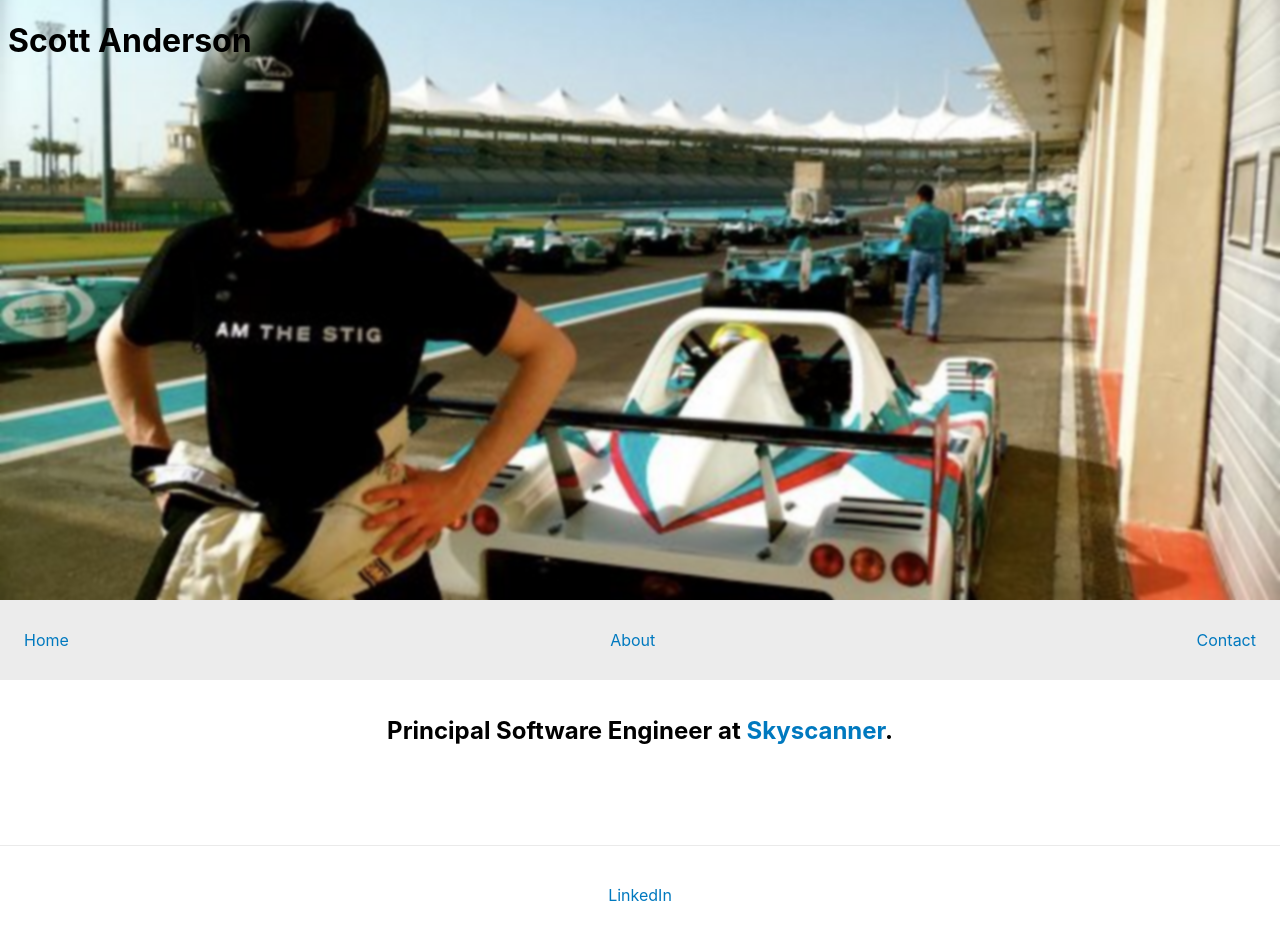
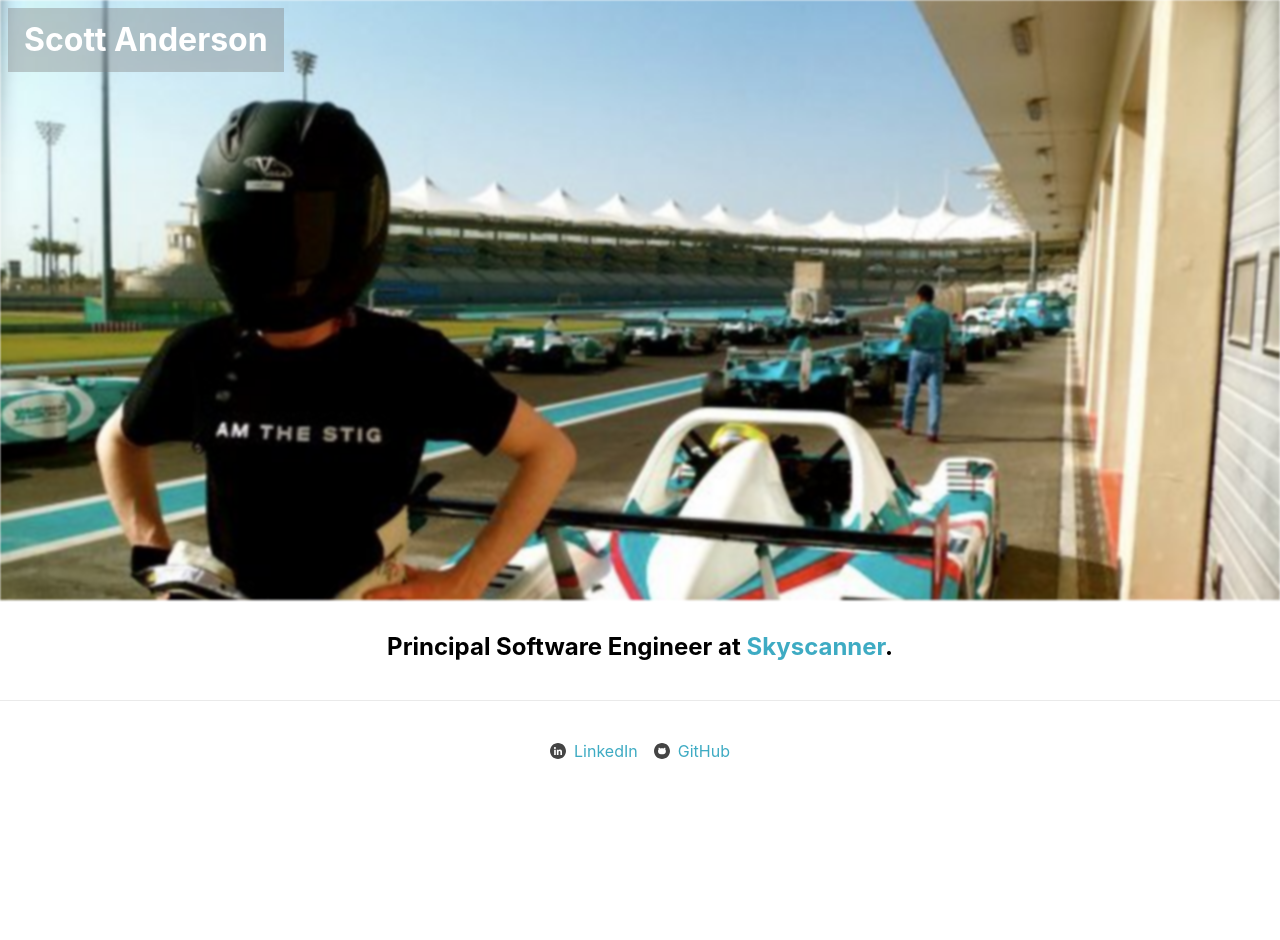
Before and after one commit to scottkenanderson/scottkenanderson.github.io, a Next.js app: page / in a window 1280 px wide. Shown: the top 940 px of the page. After the commit the page ends 800 px from the top, so only its background shows below. Built offline with nearby package versions, Linux system fonts and the light colour scheme.

Commit message:
add social media icons, scrim (#13)

```diff
--- /dev/null
+++ b/components/Footer.jsx
@@ -0,0 +1,31 @@
+import Link from 'next/link';
+import styles from '../styles/Footer.module.scss';
+
+const LinkedIn = () => (
+  <Link href="https://www.linkedin.com/in/scottkenanderson/" className={styles.socialMediaLink}>
+    <a>
+      <div className={styles.socialMediaLink__linkedIn} />
+      LinkedIn
+    </a>
+  </Link>
+);
+
+const Github = () => (
+  <Link href="https://github.com/scottkenanderson/" className={styles.socialMediaLink}>
+    <a>
+      <div className={styles.socialMediaLink__github} />
+      GitHub
+    </a>
+  </Link>
+);
+
+const Footer = () => (
+  <footer className={styles.footer}>
+    <div className={styles.socialMediaLinks}>
+      <LinkedIn />
+      <Github />
+    </div>
+  </footer>
+);
+
+export default Footer;
--- a/components/Layout.jsx
+++ b/components/Layout.jsx
@@ -1,11 +1,9 @@
 import PropTypes from 'prop-types';
-// import Header from './Header';
 import PageHead from './PageHead';
 
 const Layout = ({ children, pageTitle }) => (
   <div>
     <PageHead>{pageTitle}</PageHead>
-    {/* <Header /> */}
     { children }
   </div>
 );
--- a/pages/index.js
+++ b/pages/index.js
@@ -1,16 +1,18 @@
 import Link from 'next/link';
-// import PageHead from '../components/PageHead';
-import Header from '../components/Header';
+// import Header from '../components/Header';
+import Footer from '../components/Footer';
 import styles from '../styles/Home.module.scss';
 
-export default function Home() {
-  return (
-    <div className={styles.container}>
+const HeroImage = () => (
   <div className={styles.hero}>
     <div className={styles.image} />
+    <div className={styles.textBox}>
       <h1 className={styles.name}>Scott Anderson</h1>
     </div>
-      <Header />
+  </div>
+);
+
+const MainContent = () => (
   <main className={styles.main}>
     <h2>
       Principal Software Engineer at
@@ -19,10 +21,15 @@ export default function Home() {
       .
     </h2>
   </main>
+);
 
-      <footer className={styles.footer}>
-        <Link href="https://www.linkedin.com/in/scottkenanderson/">LinkedIn</Link>
-      </footer>
+export default function Home() {
+  return (
+    <div className={styles.container}>
+      <HeroImage />
+      {/* <Header /> */}
+      <MainContent />
+      <Footer />
     </div>
   );
 }
--- /dev/null
+++ b/styles/Footer.module.scss
@@ -0,0 +1,49 @@
+@import './colours';
+
+.footer {
+  align-items: center;
+  border-top: 1px solid #eaeaea;
+  display: flex;
+  height: 100px;
+  justify-content: center;
+  width: 100%;
+
+  img {
+    margin-left: 0.5rem;
+  }
+
+  a {
+    align-items: center;
+    display: flex;
+    justify-content: center;
+    margin: 0.5rem;
+  }
+
+  .socialMediaLinks {
+    display: flex;
+  }
+
+  .socialMediaLink {
+    margin: 0.5rem;
+  }
+}
+
+.socialMediaLink {
+  &__linkedIn {
+    background-image: url('/img/social-1_round-linkedin.svg');
+    background-size: cover;
+    display: block;
+    height: 1rem;
+    margin: 0 0.5rem 0 0;
+    width: 1rem;
+  }
+
+  &__github {
+    background-image: url('/img/social-1_round-github.svg');
+    background-size: cover;
+    display: block;
+    height: 1rem;
+    margin: 0 0.5rem 0 0;
+    width: 1rem;
+  }
+}
--- a/styles/Home.module.scss
+++ b/styles/Home.module.scss
@@ -15,26 +15,7 @@
   flex: 1;
   flex-direction: column;
   justify-content: center;
-  padding: $spacing-small $spacing-small 5rem;
-}
-
-.footer {
-  align-items: center;
-  border-top: 1px solid #eaeaea;
-  display: flex;
-  height: 100px;
-  justify-content: center;
-  width: 100%;
-}
-
-.footer img {
-  margin-left: 0.5rem;
-}
-
-.footer a {
-  align-items: center;
-  display: flex;
-  justify-content: center;
+  padding: $spacing-small $spacing-small $spacing-medium;
 }
 
 .hero {
@@ -56,26 +37,18 @@
   top: 0;
 }
 
-.name {
-  max-height: 2rem;
+.textBox {
+  background-color: rgba($dark-grey, 0.4);
+  display: block;
+  margin: $spacing-small 0 0 0;
+  max-height: 4rem;
+  padding: 1rem;
   position: sticky;
   top: 0;
 }
 
-.hero {
-  background: url('/img/stig.jpg') center left no-repeat fixed;
-  background-size: cover;
-  display: inline;
-  display: flex;
-  // filter: blur(2px);
-  min-height: 75vh;
-  width: 100%;
+.name {
+  color: $white;
+  line-height: 2rem;
+  margin: auto;
 }
-
-.name {
-  // background-color: lightgrey;
-  // filter: none;
-  // padding: 1ch 0 0;
-  position: sticky;
-  top: 0;
-}
--- a/styles/colours.scss
+++ b/styles/colours.scss
@@ -1 +1,6 @@
-$light-grey: #ececec;
+$light-grey: #d3d3d3;
+$dark-grey: #808080;
+$white: #fff;
+// $medium-turquoise: rgb(65, 173, 199);
+$medium-turquoise: rgb(62, 171, 195);
+$medium-blue: #0079bf;
--- a/styles/globals.scss
+++ b/styles/globals.scss
@@ -1,3 +1,5 @@
+@import './colours';
+
 html,
 body {
   font-family: -apple-system, BlinkMacSystemFont, Segoe UI, Roboto, Oxygen,
@@ -7,7 +9,7 @@ body {
 }
 
 a {
-  color: #0079bf;
+  color: $medium-turquoise;
   text-decoration: none;
 
   &:hover,
--- a/styles/margins.scss
+++ b/styles/margins.scss
@@ -1 +1,2 @@
 $spacing-small: 0.5rem;
+$spacing-medium: 1rem;
```
Also changed, not shown: .stylelintrc.json. Lines whose indentation alone changed are shown as unchanged.
